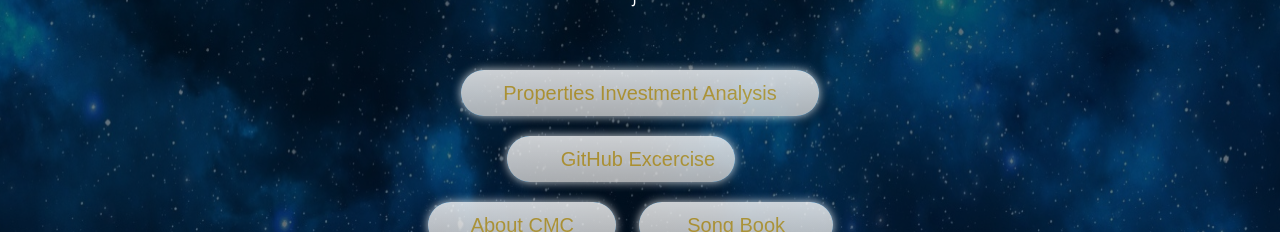
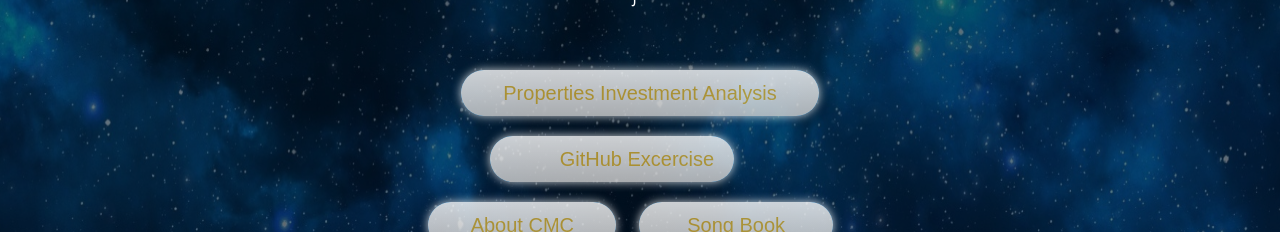
Before and after one commit to karencheung/karencheung.github.com, a plain HTML site: page index.html in a window 1280 px wide. Shown: the part 1540-1772 px from the top of the page. Drawn offline with nearby package versions, Linux system fonts and the light colour scheme.

Commit message:
Update index.html

```diff
--- a/index.html
+++ b/index.html
@@ -85,7 +85,7 @@
 		<div align="center" id="box3">
 		<div class="header" align="center">Projects:</div><br><br>
 		<a align="center" class="btn" href="http://karencheung.github.io/docs/M105Assignment.pdf" target="blank">&nbsp;&nbsp;&nbsp;&nbsp;Properties Investment Analysis&nbsp;&nbsp;&nbsp;&nbsp;</a><br><br>
-		<a align="center" class="btn" href="https://github.com/karencheung/coding-excercise" target="blank">&nbsp;&nbsp;&nbsp;&nbsp;&nbsp;&nbsp;GitHub Excercise</a>&nbsp;&nbsp;&nbsp;&nbsp;&nbsp;&nbsp;<br><br>
+		<a align="center" class="btn" href="https://github.com/karencheung/coding-excercise" target="blank">&nbsp;&nbsp;&nbsp;&nbsp;&nbsp;&nbsp;&nbsp;&nbsp;&nbsp;GitHub Excercise</a>&nbsp;&nbsp;&nbsp;&nbsp;&nbsp;&nbsp;&nbsp;&nbsp;&nbsp;<br><br>
 		<a align="center" class="btn" href="https://www.youtube.com/watch?v=cVNufpiS8Pw" target="blank">&nbsp;&nbsp;&nbsp;&nbsp;About CMC&nbsp;&nbsp;&nbsp;&nbsp;</a>&nbsp;&nbsp;&nbsp;
 		<a align="center" class="btn" href="songbook.html" target="blank">&nbsp;&nbsp;&nbsp;&nbsp;&nbsp;Song Book&nbsp;&nbsp;&nbsp;&nbsp;&nbsp;</a>&nbsp;&nbsp;&nbsp;<br><br>
 		<a align="center" class="btn" href="sequentialimages.html" target="blank">Sequential Images</a>&nbsp;&nbsp;&nbsp;
```
